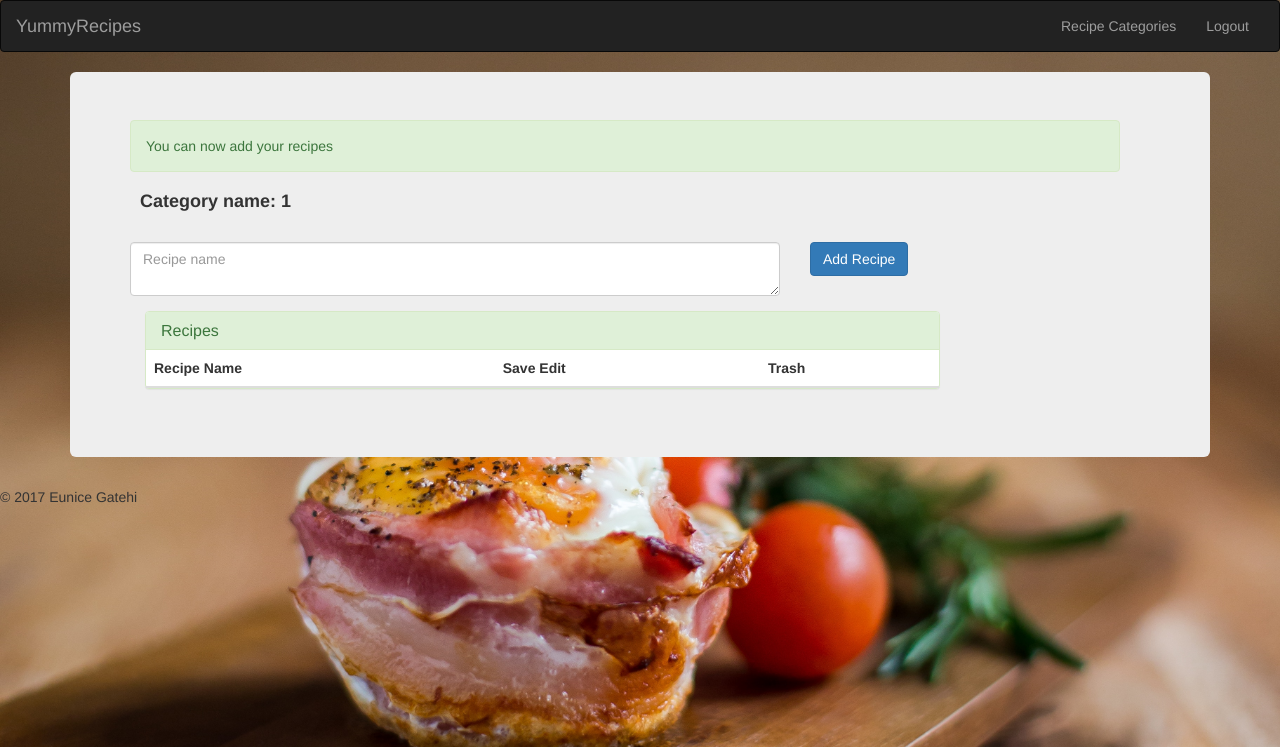
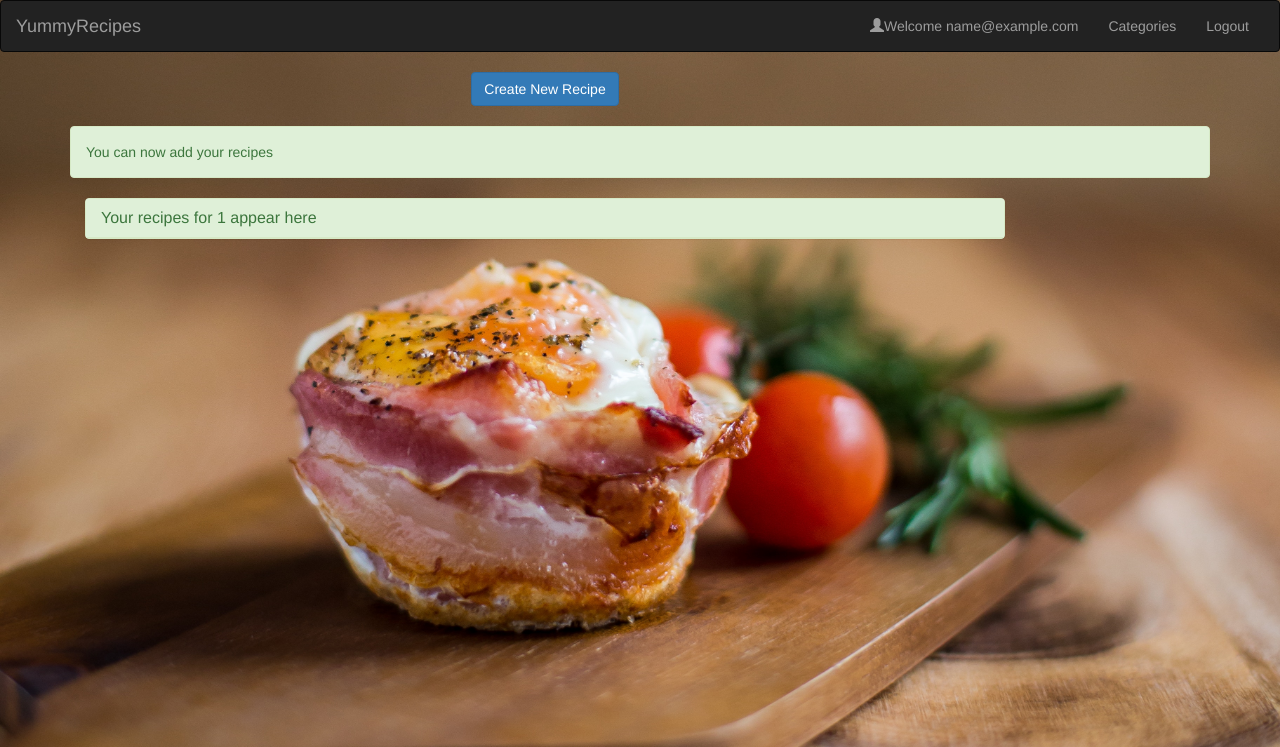
Before and after one commit to EuniceGatehi/Yummy_Recipes, a Flask app: page /recipes/1 in a window 1280 px wide. Shown: the top 747 px of the page. Run offline with Flask 2, Linux system fonts and the light colour scheme; the visitor is signed in with stand-in values (Sample User, id 1); lists and menus that the app fills with data are empty; some libraries are stand-ins or nearby versions.

Commit message:
[FIX]code to meet PEP8 standards

```diff
--- a/app/templates/base.html
+++ b/app/templates/base.html
@@ -4,7 +4,7 @@
 <head>
   <title>{% block title %} Home {% endblock %}</title>
 
-  <link rel="stylesheet" type="text/css" href="./static/style.css">
+  <link rel="stylesheet" type="text/css" href="{{url_for('static', filename='style.css')}}">
   <link rel="stylesheet" type="text/css" href="./static/bootstrap/css/bootstrap.css">
 
   <meta charset="utf-8">
@@ -37,9 +37,15 @@
           </li>
           {% else %}
           <li>
-            <a href="/recipecategory" class="page-scroll">Recipe Categories</a>
+            <a href="#">
+              <span class="glyphicon glyphicon-user"></span>Welcome {{ session['email'] }}</a>
           </li>
-          <li><a href="/logout" class="page-scroll">Logout</a></li>
+          <li>
+            <a href="/recipecategory" class="page-scroll">Categories</a>
+          </li>
+          <li>
+            <a href="/logout" class="page-scroll">Logout</a>
+          </li>
 
           {% endif %}
 
@@ -47,12 +53,7 @@
 
     </nav>
   </header>
-  {% block body %}
-  {% endblock %}
-  <footer class="footer">
-    <p>© 2017 Eunice Gatehi</p>
-  </footer>
-</div>
+  {% block body %} {% endblock %}
 
 
 </body>
--- a/app/templates/recipes.html
+++ b/app/templates/recipes.html
@@ -1,11 +1,14 @@
-{% extends "base.html" %}
-{% block title %}Recipes{%endblock%}
-{% block body %}
-<body class="bodyimg"style="background-image: url(./static/images/yum11.jpg)" ></body>
-<div class="container page-content">
-	<div class="jumbotron">
+{% extends "base.html" %} {% block title %}Recipes{%endblock%} {% block body %}
+<div class="container page-content" style=" background-image: url(" https://unsplash.com/photos/zXuHflGL8ss/download?force-true
+ ");">
 	<div class="row container">
-			{%if resp in resp%}
+		<div class="col-md-10 text-center">
+			<button type="button" class="btn btn-primary" data-toggle="modal" data-target="#createNewRecipe">
+				Create New Recipe
+			</button>
+		</div>
+	</div>
+	<br/> {%if resp in resp%}
 
 	<div class="alert alert-success" role="alert" id="reg-alert">
 		{{ resp }}
@@ -17,20 +20,72 @@
 		{{ error }}
 	</div>
 
-			{%endif%} {% if name in name %}
-			<div>
-				<h4 style="margin:0px 0px 30px 10px">
-					<strong>Category name: {{ name }}</strong>
-				</h4>
+	{%endif%}
+	<div class="row container">
+
+		<div class="col-md-10">
+			<div class="panel panel-success">
+				{% if name in name %}
+				<div class="panel-heading">
+					<h3 class="panel-title">Your recipes for {{ name }} appear here</h3>
 				</div>
 				{%endif%}
+				<!--panel-heading-->
+				<table class="table table-hover" id="activity-table">
+
+					<tbody>
+						{% for reciperecipes in recipecategory %}
+						<tr>
+							<td>
+								<p>{{ reciperecipes }}</p>
+							</td>
+							<td>
+								<button type="button" class="btn btn-info btn-sm" data-toggle="modal" data-target="#editRecipe{{ reciperecipes }}" formaction="/edit-recipe">
+									<span class="glyphicon glyphicon-saved" aria-hidden="true"></span>Edit</button>
+							</td>
+							<td>
+								<button type="submit" class="btn btn-info btn-sm" form="recipe-name-form-{{ reciperecipes }}" formmethod="post" formaction="/delete-recipe">
+									<span class="glyphicon glyphicon-trash" aria-hidden="true"></span>Trash</button>
+							</td>
+
+						</tr>
+
+
+
+						{% endfor %}
+					</tbody>
+				</table>
+			</div>
+			<!--panel panel-success-->
+		</div>
+		<!--col-md-8-->
+	</div>
+</div>
+</div>
+</div>
+<div class="modal fade" id="createNewRecipe" tabindex="-1" role="dialog" aria-labelledby="createNewRecipeLabel" aria-hidden="true">
+	<div class="modal-dialog" role="document">
+		<div class="modal-content">
+			<div class="modal-header">
+				<h5 class="modal-title" id="createNewRecipeLabel">Create New Recipe</h5>
+				<button type="button" class="close" data-dismiss="modal" aria-label="Close">
+					<span aria-hidden="true">&times;</span>
+				</button>
+			</div>
+			<div class="modal-body">
+				<div class="jumbotron" style="width: 80%; margin: 0px 0px 30px 30px;">
+					<div class="row container">
 						<div>
-				<form id="add-recipe-form" method="post" action="/recipes/{{ name }}" >
+							<form id="add-recipe-form" method="post" action="/recipes/{{ name }}">
 								<div class="row">
 									<div class="col-sm-8">
 										<div class="form-group">
 
 											<textarea name="recipe-name" id="recipe-name" placeholder="Recipe name" value="" class="form-control" required></textarea>
+										</div>
+										<div class="form-group">
+											<label for="description">Description:</label>
+											<textarea class="form-control" rows="8" id="recipe-description"></textarea>
 										</div>
 									</div>
 									<div class="col-sm-4">
@@ -43,24 +98,31 @@
 							<!--form-->
 						</div>
 					</div>
+				</div>
+			</div>
+		</div>
+	</div>
+</div>
+{% for reciperecipes in recipecategory %}
+<div class="modal fade" id="editRecipe{{ reciperecipes }}" tabindex="-1" role="dialog" aria-labelledby="editRecipe{{ reciperecipes }}Label"
+ aria-hidden="true">
+	<div class="modal-dialog" role="document">
+		<div class="modal-content">
+			<div class="modal-header">
+				<h5 class="modal-title" id="editRecipe{{ reciperecipes }}Label">Edit Recipe</h5>
+				<button type="button" class="close" data-dismiss="modal" aria-label="Close">
+					<span aria-hidden="true">&times;</span>
+				</button>
+			</div>
+			<div class="modal-body">
+				<div class="jumbotron" style="width: 80%; margin:0px 0px 30px 30px;">
 					<div class="row container">
-			<div class="col-md-10">
-				<div class="panel panel-success">
-					<div class="panel-heading">
-						<h3 class="panel-title">Recipes</h3>
-					</div>
-					<!--panel-heading-->
-					<table class="table table-hover" id="activity-table">
-						<thead>
-							<tr>
-								<th>Recipe Name</th>
-								<th>Save Edit</th>
-								<th>Trash</th>
-							</tr>
-						</thead>
+
+						<div>
+
 							<tbody>
-							{% for reciperecipes in recipecategory %}
-							<tr>
+								<div>
+
 									<form id="edit-name-form-{{ reciperecipes }}">
 										<td>
 											<div class="form-group">
@@ -69,24 +131,14 @@
 												<input type="hidden" value="{{ name }}" class="form-control" name="category_name">
 											</div>
 										</td>
-									<td>
-										<button type="submit" class="btn btn-info btn-sm" form="edit-name-form-{{ reciperecipes }}" formmethod="post" formaction="/edit-recipe">
-											<span class="glyphicon glyphicon-saved" aria-hidden="true"></span>Save</button>
-									</td>
-									<td>
-										<button type="submit" class="btn btn-info btn-sm" form="edit-name-form-{{ reciperecipes }}" formmethod="post" formaction="/delete-recipe">
-											<span class="glyphicon glyphicon-trash" aria-hidden="true"></span>Trash</button>
-									</td>
 									</form>
-							</tr>
-							{% endfor %}
-						</tbody>
+								</div>
 								</table>
-				</div>
-				<!--panel panel-success-->
-			</div>
-			<!--col-md-8-->
 						</div>
 					</div>
 				</div>
-{% endblock %}
+			</div>
+		</div>
+	</div>
+</div>
+{% endfor %} {% endblock %}
--- a/app/views.py
+++ b/app/views.py
@@ -1,7 +1,7 @@
 """ views.py """
 from functools import wraps
-from flask import render_template, request, session
-from app import app, user_obj, recipecategory_obj, reciperecipes_obj
+from flask import render_template, request, session, redirect
+from app import app, user_object, category_object, recipes_object
 
 # Variable stores user's email
 user = None
@@ -13,8 +13,8 @@ def authorize(f):
         """Function to check login status"""
         if "email" in session:
             return f(*args, **kwargs)
-        msg = "Please login"
-        return render_template("login.html", resp=msg)
+        response_message = "Please login"
+        return render_template("login.html", resp=response_message)
     return check
 
 
@@ -33,12 +33,12 @@ def register():
         username = request.form['username']
         email = request.form['email']
         password = request.form['password']
-        cpassword = request.form['confirm-password']
+        confirmpassword = request.form['confirm-password']
 
-        msg = user_obj.registeruser(username, email, password, cpassword)
-        if msg == "Successfully registered. You can now login!":
-            return render_template("login.html", resp=msg)
-        return render_template("registration.html", error=msg)
+        response_message = user_object.registeruser(username, email, password, confirmpassword)
+        if response_message == "Successfully registered. You can now login!":
+            return render_template("login.html", resp=response_message)
+        return render_template("registration.html", error=response_message)
 
     return render_template("registration.html")
 
@@ -50,14 +50,14 @@ def login():
     if request.method == 'POST':
         email = request.form['email']
         password = request.form['password']
-        msg = user_obj.login(email, password)
-        if msg == "Successfully logged in, create recipecategory!":
+        response_message = user_object.login(email, password)
+        if response_message == "Successfully logged in, create recipecategory!":
             session['email'] = email
             global user
             user = email
-            user_categories = recipecategory_obj.get_owner(user)
-            return render_template('recipecategory.html', resp=msg, recipecategory=user_categories)
-        return render_template('login.html', error=msg)
+            user_categories = category_object.get_owner(user)
+            return render_template('recipecategory.html', resp=response_message, recipecategory=user_categories)
+        return render_template('login.html', error=response_message)
     return render_template("login.html")
 
 @app.route('/recipecategory', methods=['GET', 'POST'])
@@ -67,32 +67,31 @@ def recipecategory():
     """
     if user == session['email']:
         global user_categories
-        user_categories = recipecategory_obj.get_owner(user)
+        user_categories = category_object.get_owner(user)
     if request.method == 'POST':
         category_name = request.form['category-name']
-        msg = recipecategory_obj.create_category(category_name, user)
-        user_categories = recipecategory_obj.get_owner(user)
-        if isinstance(msg, list):
-            return render_template('recipecategory.html', recipecategory=msg)
-        return render_template('recipecategory.html', error=msg, recipecategory=user_categories)
-    return render_template('recipecategory.html', recipecategory=recipecategory_obj.get_owner(user))
+        response_message = category_object.create_category(category_name, user)
+        user_categories = category_object.get_owner(user)
+        if isinstance(response_message, list):
+            return render_template('recipecategory.html', recipecategory=response_message)
+        return render_template('recipecategory.html', error=response_message, recipecategory=user_categories)
+    return render_template('recipecategory.html', recipecategory=category_object.get_owner(user))
 
 @app.route('/edit-category', methods=['GET', 'POST'])
 @authorize
 def save_edits():
     """ Handles editing of categories """
     if user == session['email']:
-        user_categories = recipecategory_obj.get_owner(user=user)
+        user_categories = category_object.get_owner(user=user)
     if request.method == 'POST':
         edit_name = request.form['category_name']
-        org_name = request.form['category_name_org']
-        msg = recipecategory_obj.edit_category(edit_name, org_name, user)
-        user_categories = recipecategory_obj.get_owner(user=user)
-        if msg == recipecategory_obj.recipe_category:
-            response = "Successfully edited category " + org_name
-            return render_template('recipecategory.html', resp=response, recipecategory=msg)
-        #existing = recipecategory_obj.recipe_category
-        return render_template('recipecategory.html', error=msg, recipecategory=user_recipes)
+        original_name = request.form['category_name_org']
+        response_message = category_object.edit_category(edit_name, original_name, user)
+        user_categories = category_object.get_owner(user=user)
+        if response_message == category_object.recipe_category:
+            return redirect('/recipecategory')
+        #existing = category_object.recipe_category
+        return render_template('recipecategory.html', error=response_message, recipecategory=user_categories)
     return render_template('recipecategory.html')
 
 
@@ -102,12 +101,13 @@ def delete_recipecategory():
     """Handles deletion of recipecategory and its items
     """
     if request.method == 'POST':
-        del_name = request.form['category_name']
-        msg = recipecategory_obj.delete_category(del_name, user=user)
+        delete_name = request.form['category_name']
+        response_message = category_object.delete_category(delete_name, user=user)
         # Delete its recipes
-        reciperecipes_obj.deleted_category_recipes(del_name)
-        response = "Successfuly deleted" + del_name
-        return render_template('recipecategory.html', resp=response, recipecategory=msg)
+        recipes_object.deleted_category_recipes(delete_name)
+        return redirect('/recipecategory')
+        response = "Successfuly deleted" + delete_name
+        return render_template('recipecategory.html', resp=response, recipecategory=response_message)
 
 
 @app.route('/recipes/<recipecategory>', methods=['GET', 'POST'])
@@ -116,19 +116,20 @@ def recipes(recipecategory):
     """Handles recipes creation
     """
     # Get a list of users recipes for a specific recipe category
-    user_recipes = reciperecipes_obj.owner_recipes(user, recipecategory)
+    user_recipes = recipes_object.owner_recipes(user, recipecategory)
     # specific recipe category
     new_category = [item['name']
-                for item in user_recipes if item['category'] == recipecategory]
+    for item in user_recipes if item['category'] == recipecategory]
     if request.method == 'POST':
         recipe_name = request.form['recipe-name']
-        msg = reciperecipes_obj.add_recipe(recipecategory, recipe_name, user)
-        if isinstance(msg, list):
+        recipe_description = request.form['recipe-description']
+        response_message = recipes_object.add_recipe(recipecategory, recipe_name,recipe_description, user)
+        if isinstance(response_message, list):
             new_category = [item['name']
-                        for item in msg if item['category'] == recipecategory]
+                        for item in response_message if item['category'] == recipecategory]
             return render_template("recipes.html", recipecategory=new_category, name=recipecategory)
-        # msg is not a list
-        return render_template("recipes.html", error=msg, name=recipecategory, recipecategory=new_category)
+        # response_message is not a list
+        return render_template("recipes.html", error=response_message, name=recipecategory, recipecategory=new_category)
     else:
         res = "You can now add your recipes"
         return render_template('recipes.html', resp=res, name=recipecategory, recipecategory=new_category)
@@ -143,20 +144,20 @@ def edit_recipe():
         recipe_name = request.form['recipe_name']
         recipe_name_org = request.form['recipe_name_org']
         category_name = request.form['category_name']
-        msg = reciperecipes_obj.edit_recipe(
+        response_message = recipes_object.edit_recipe(
             recipe_name, recipe_name_org, category_name, user)
-        if isinstance(msg, list):
+        if isinstance(response_message, list):
             res = "Successfully edited recipe " + recipe_name_org
             # Get edited list of the current recipe category
             newcategory = [item['name']
-                       for item in msg if item['category'] == category_name]
+                       for item in response_message if item['category'] == category_name]
             return render_template("recipes.html", recipecategory=newcategory, name=category_name, resp=res)
         else:
             # Get user's recipes in the current recipe category
-            user_recipes = reciperecipes_obj.owner_recipes(user, category_name)
+            user_recipes = recipes_object.owner_recipes(user, category_name)
             new_category = [item['name']
-                        for item in user_recipes if recipe['category'] == category_name]
-    return render_template("recipes.html", recipecategory=new_category, name=category_name, error=msg)
+                        for recipe in user_recipes if recipe['category'] == category_name]
+    return render_template("recipes.html", recipecategory=new_category, name=category_name, error=response_message)
 
 
 
@@ -167,10 +168,11 @@ def delete_recipe():
     """
     if request.method == 'POST':
         recipe_name = request.form['recipe_name']
+
         category_name = request.form['category_name']
-        msg = reciperecipes_obj.delete_recipe(recipe_name, user, category_name)
+        response_message = recipes_object.delete_recipe(recipe_name, user, category_name)
         response = "Successfuly deleted recipe " + recipe_name
-        return render_template("recipes.html", recipecategory=msg, name=category_name, resp=response)
+        return render_template("recipes.html", recipecategory=response_message, name=category_name, resp=response)
 
 
 @app.route('/logout')
```
Also changed, not shown: app/__init__.py (+4 -4 lines), app/recipecategories.py (+8 -8 lines), app/recipes.py (+8 -7 lines), app/templates/index.html (+24 -12 lines), app/templates/login.html (+3 -5 lines), app/templates/recipecategory.html (+97 -42 lines), app/templates/registration.html (+16 -5 lines), app/tests/test_categories.py (renamed from app/tests/test_recipecategories.py, +16 -16 lines), app/tests/test_recipes.py (+14 -23 lines), app/tests/test_userclass.py (+18 -18 lines), app/userclass.py (+9 -9 lines), README.md. Lines whose indentation alone changed are shown as unchanged.
